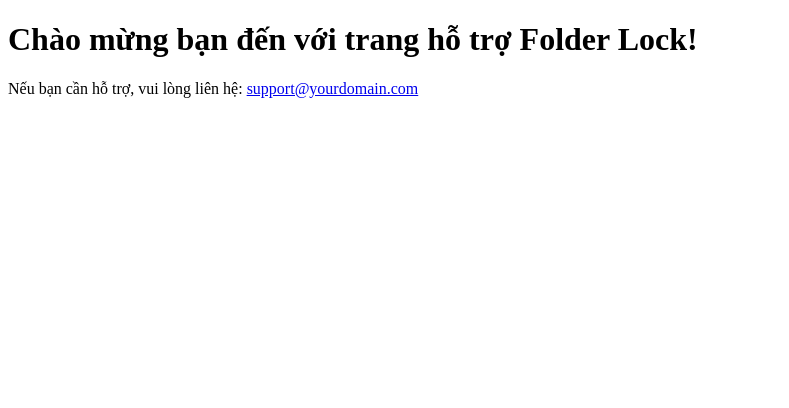
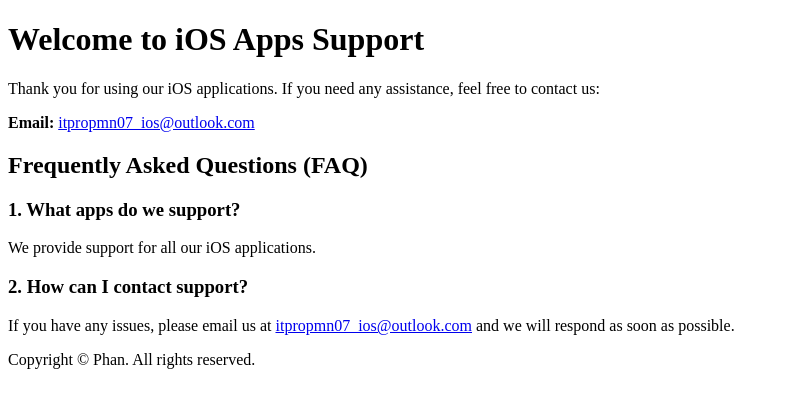
Before and after one commit to itpropmn07/itpropmn07.github.io, a plain HTML site: page index.html in a window 1280 px wide. Shown: the whole page, without its empty margins (0-789 px from the left). Drawn offline with Linux system fonts and the light colour scheme.

Commit message:
Update index.html

```diff
--- a/index.html
+++ b/index.html
@@ -1,12 +1,26 @@
 <!DOCTYPE html>
-<html lang="vi">
+<html lang="en">
 <head>
     <meta charset="UTF-8">
     <meta name="viewport" content="width=device-width, initial-scale=1.0">
-    <title>Hỗ trợ - Folder Lock</title>
+    <title>Support - iOS Apps</title>
 </head>
 <body>
-    <h1>Chào mừng bạn đến với trang hỗ trợ Folder Lock!</h1>
-    <p>Nếu bạn cần hỗ trợ, vui lòng liên hệ: <a href="mailto:support@yourdomain.com">support@yourdomain.com</a></p>
+    <h1>Welcome to iOS Apps Support</h1>
+    <p>Thank you for using our iOS applications. If you need any assistance, feel free to contact us:</p>
+
+    <p><strong>Email:</strong> <a href="mailto:itpropmn07_ios@outlook.com">itpropmn07_ios@outlook.com</a></p>
+
+    <h2>Frequently Asked Questions (FAQ)</h2>
+
+    <h3>1. What apps do we support?</h3>
+    <p>We provide support for all our iOS applications.</p>
+
+    <h3>2. How can I contact support?</h3>
+    <p>If you have any issues, please email us at <a href="mailto:itpropmn07_ios@outlook.com">itpropmn07_ios@outlook.com</a> and we will respond as soon as possible.</p>
+
+    <footer>
+        <p>Copyright © Phan. All rights reserved.</p>
+    </footer>
 </body>
 </html>
```
